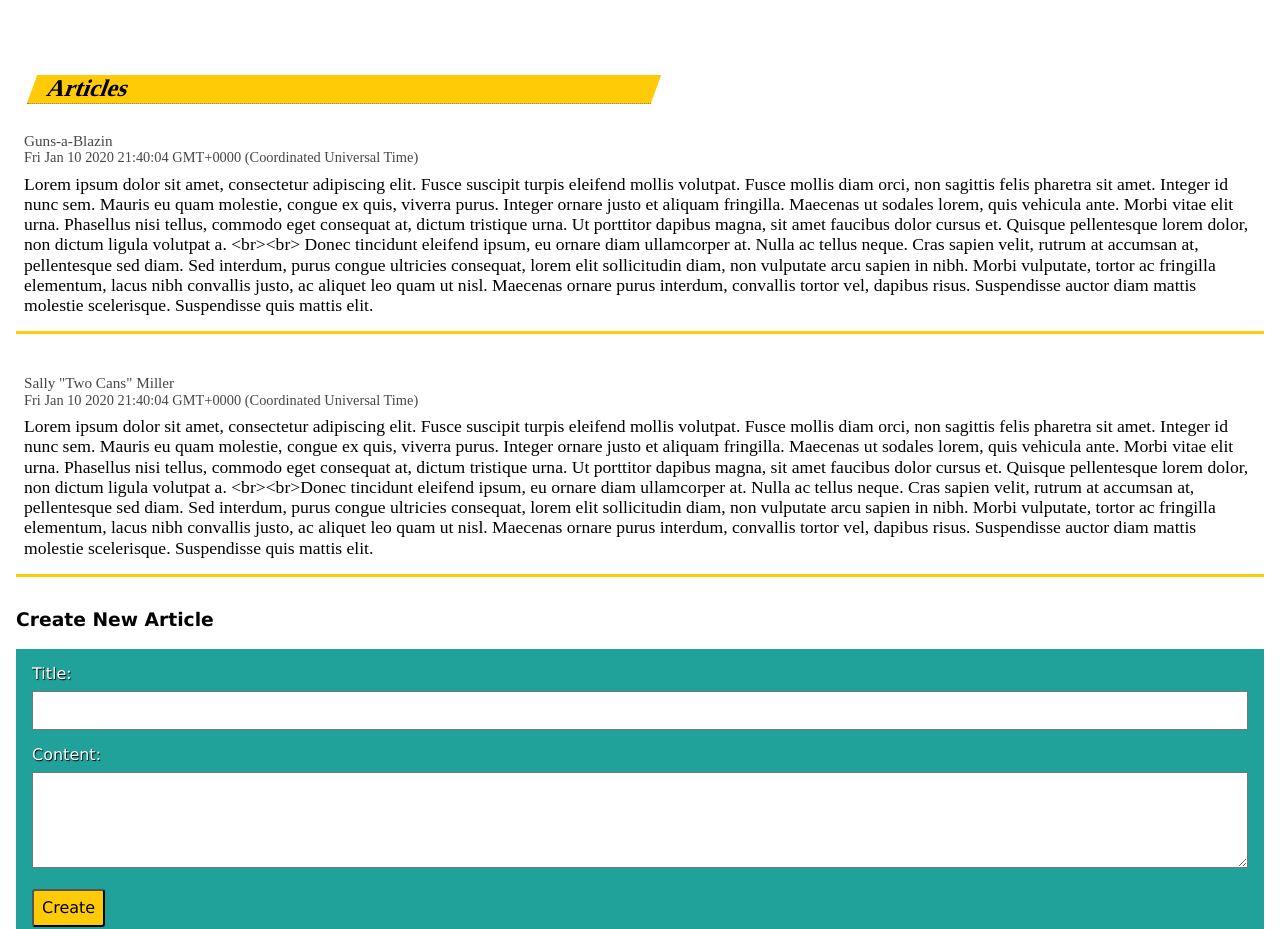
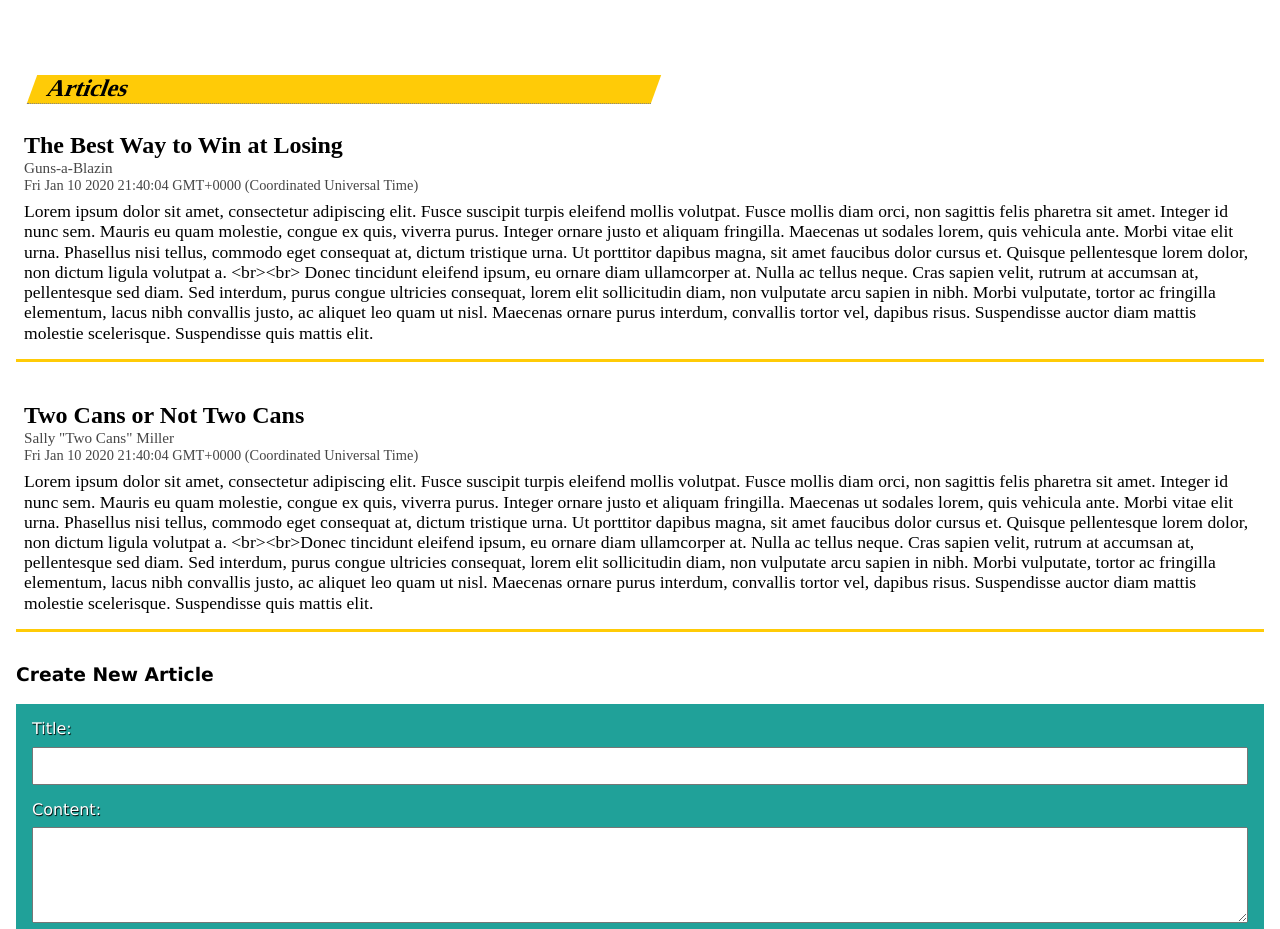
Before and after one commit to JacquesBegin/rocGames, an Angular app in the folder roc-games/: page / in a window 1280 px wide. Shown: the part 3241-4170 px from the top of the page. Built offline with nearby package versions, Linux system fonts and the light colour scheme.

Commit message:
Updates property object key name to access article title.

```diff
--- a/roc-games/src/app/components/articles/article/article.component.html
+++ b/roc-games/src/app/components/articles/article/article.component.html
@@ -1,5 +1,5 @@
 <article class="article" *ngFor="let article of databaseArticles">
-  <h2 class="articleTitle">{{ article.databaseArticle }}</h2>
+  <h2 class="articleTitle">{{ article.articleTitle }}</h2>
   <div class="articleAuthor">{{ article.articleAuthor }}</div>
   <div class="articleDate">{{ article.articleDate }}</div>
   <div class="articleContent">{{ article.articleContent }}</div>
```
